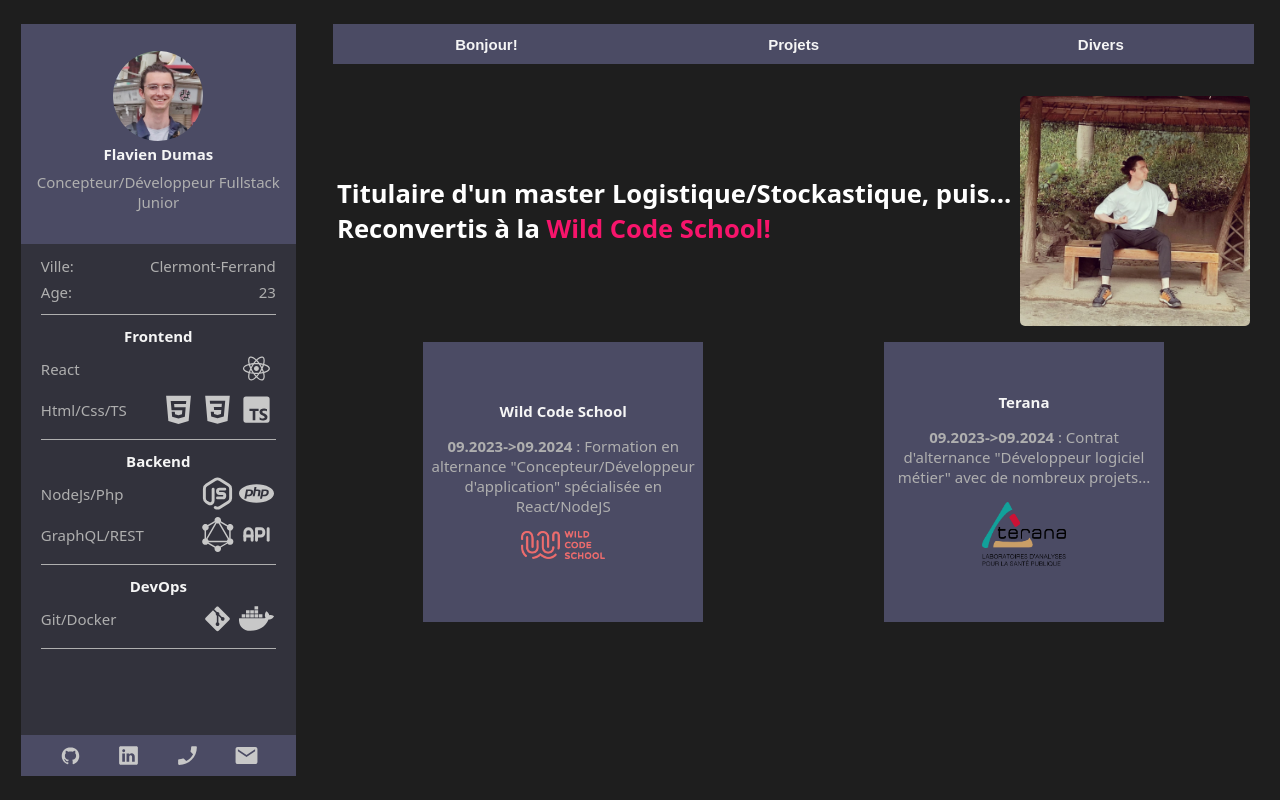
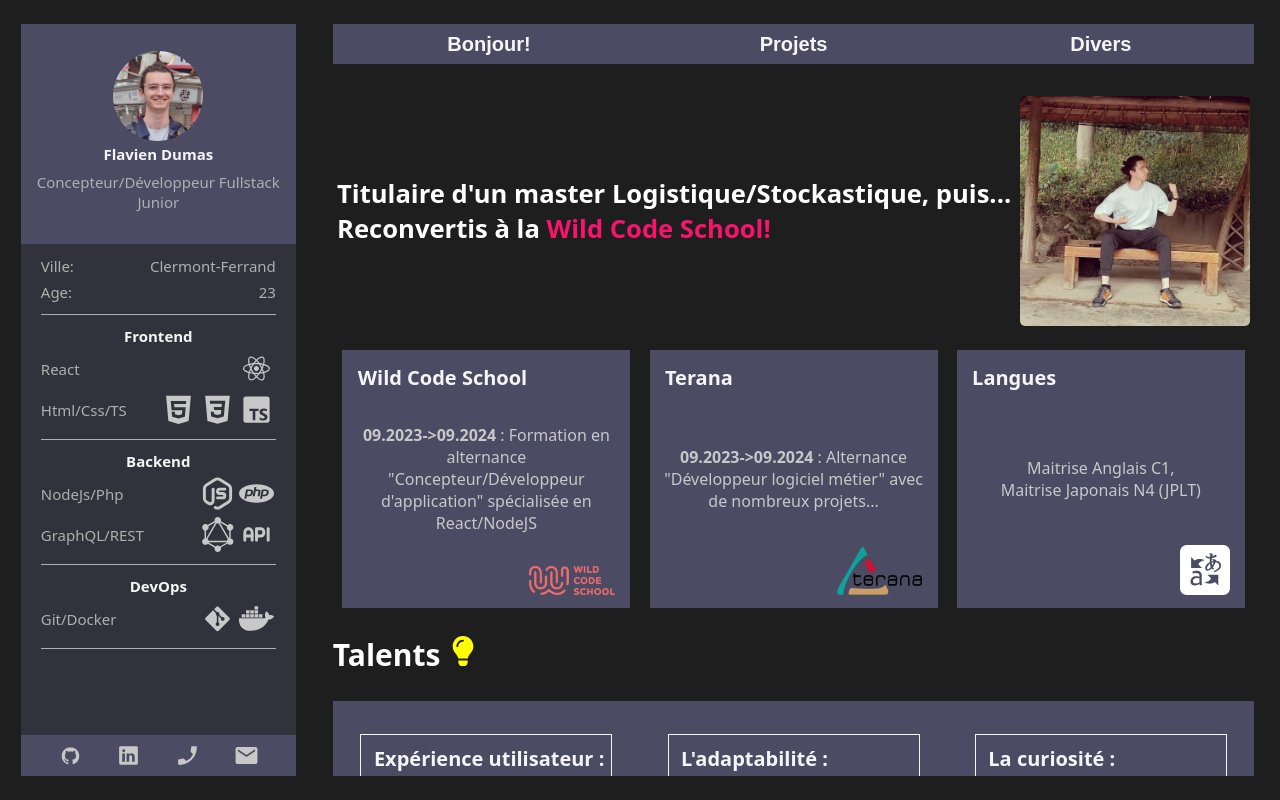
Before and after one commit to FlavienDumas/CV, a React (Vite) app: page / in a window 1280 px wide. Built offline with nearby package versions, Linux system fonts and the light colour scheme.

Commit message:
Home page finished for now

```diff
--- a/src/components/CardContent.jsx
+++ b/src/components/CardContent.jsx
@@ -6,7 +6,7 @@ function CardContent({ title, content, logo }) {
         <div className="center divCardContent">
             <h3>{title}</h3>
             <p>{content}</p>
-            <div>{logo}</div>
+            <div className="center">{logo}</div>
         </div>
     )
   }
--- a/src/components/CardSelf.jsx
+++ b/src/components/CardSelf.jsx
@@ -5,7 +5,7 @@ function CardSelf() {
     return (
         <div className="divHead center">
             <img src="../src/assets/pdpJapon.jpeg" alt="PDP" />
-            <h2>Flavien Dumas</h2>
+            <h4>Flavien Dumas</h4>
             <div className="center">Concepteur/Développeur Fullstack <br/> Junior</div>
         </div>
     )
--- a/src/components/SideBar.jsx
+++ b/src/components/SideBar.jsx
@@ -47,7 +47,7 @@ function SideBar() {
                     </div>
                 </div>
                 <div className="divInfo">
-                    <h2>Frontend</h2>
+                    <h4>Frontend</h4>
                     <div className="center">
                         <div>React</div>
                         <div className="center">
@@ -64,7 +64,7 @@ function SideBar() {
                     </div>
                 </div>
                 <div className="divInfo">
-                    <h2>Backend</h2>
+                    <h4>Backend</h4>
                     <div className="center">
                         <div>NodeJs/Php</div>
                         <div className="center">
@@ -81,7 +81,7 @@ function SideBar() {
                     </div>
                 </div>
                 <div className="divInfo">
-                    <h2>DevOps</h2>
+                    <h4>DevOps</h4>
                     <div className="center">
                         <div>Git/Docker</div>
                         <div className="center">
--- a/src/css/CardContent.css
+++ b/src/css/CardContent.css
@@ -1,24 +1,43 @@
 .divCardContent{
+    position: relative;
     flex-direction: column;
-    width: 30%;
-    height: 35vh;
-    min-width: 280px;
-    min-height: 170px;
+    width: 27%;
+    height: 15rem;
+    min-width: 270px;
+    min-height: 120px;
+    margin: 0.5rem;
+    padding: 0.5rem;
     background-color: rgb(75,75,100);
+    border: 1px solid rgb(75,75,100);
+    transition: 1s;
+}
+.divCardContent:hover{
+    border: 1px solid white;
 }
 .divCardContent h3{
+    position: absolute;
+    top: 5%;
+    left: 5%;
     color: whitesmoke;
 }
 .divCardContent p{
-    color: rgb(175,175,175);
-    font-size: 15px;
+    color: rgb(200,200,200);
+    font-size: 16px;
 }
 .divCardContent div{
+    position: absolute;
+    bottom: 5%;
+    right: 5%;
     overflow: hidden;
     max-width: 30%;
     max-height: 30%;
 }
 .divCardContent div img{
-    max-width: 100%;
-    max-height: 100%;
+    width: 100%;
+    height: 100%;
 }
+.divCardContent div .icon{
+    color: white;
+    width: 50px;
+    height: 50px;
+}
--- a/src/css/Home.css
+++ b/src/css/Home.css
@@ -21,8 +21,70 @@
     width: 100%;
 }
 
-.contentHome{
-    margin-top: 2vh;
+.divHome .divSubTitle{
+    margin: 0.5rem 0 1rem 0;
+    padding: 10px 0 10px 0;
+    justify-content: left;
+    width: 100%;
+}
+.divHome .divSubTitle .icon{
+    height: inherit;
+}
+
+.wideCard{
+    position: relative;
+    flex-wrap: wrap;
+    justify-content: space-around;
+    width: 100%;
+    padding: 3%;
+    background-color: rgb(75,75,100);
+}
+.wideCard p{
+    color: rgb(200,200,200);
+}
+.wideCard div{
+    position: relative;
+    flex-direction: column;
+    width: 25%;
+    height: 12rem;
+    min-width: 240px;
+    margin: 5px;
+    padding: 5px;
+    border: 1px solid whitesmoke;
+    transition: 1s;
+}
+.wideCard div:hover{
+    background-color: rgb(50,50,60);
+}
+.wideCard .yellow:hover{
+    border: 1px solid yellow;
+}
+.wideCard .red:hover{
+    border: 1px solid red;
+}
+.wideCard div h3{
+    position: absolute;
+    top: 5%;
+    left: 5%;
+    color: whitesmoke;
+}
+.wideCard div .icon{
+    position: absolute;
+    bottom: 5%;
+    right: 5%;
+    color: whitesmoke;
+    width: 35px;
+    height: 35px;
+}
+
+.smallCardsDiv{
+    flex-wrap: wrap;
     justify-content: space-around;
     width: 100%;
 }
+.contentHome{
+    flex-direction: column;
+    overflow: hidden;
+    margin-top: 2vh;
+    width: 100%;
+}
--- a/src/css/TopBar.css
+++ b/src/css/TopBar.css
@@ -14,8 +14,11 @@
     color: whitesmoke;
     height: 80%;
     width: 10%;
+    border: 1px solid rgb(75,75,100);
+    transition: 1s;
 }
 .divTopBar button:hover{
     cursor: pointer;
     background-color: rgb(50,50,60);
+    border: 1px solid white;
 }
--- a/src/css/global.css
+++ b/src/css/global.css
@@ -10,6 +10,15 @@ h1{
     text-align: left;
 }
 h2{
+    color: white;
+    font-size: 30px;
+    margin: 0;
+}
+h3{
+    font-size: 20px;
+    margin: 0;
+}
+h4{
     margin: 3px;
     padding: 0;
     font-size: 15px;
@@ -17,17 +26,14 @@ h2{
     color: whitesmoke;
     text-align: center;
 }
-h3{
-    font-size: 15px;
-    margin: 0;
-}
 .mainContent{
+    overflow: auto;
     position: fixed;
     left: 320px;
     top: 10vh;
     right: 1vw;
     height: 85vh;
-    min-width: 430px;
+    min-width: 575px;
     margin: 2vh 1vw 2vh 1vw;
 }
 
--- a/src/pages/Home.jsx
+++ b/src/pages/Home.jsx
@@ -1,25 +1,35 @@
 import { useEffect, useState } from "react";
 import CardContent from "../components/CardContent";
+import { SiMicrosofttranslator } from "react-icons/si";
+import { FaLightbulb } from "react-icons/fa";
+import { FaRegUser } from "react-icons/fa";
+import { FaExchangeAlt } from "react-icons/fa";
+import { FaMagnifyingGlass } from "react-icons/fa6";
+import { FaRegThumbsDown } from "react-icons/fa";
+import { VscSmiley } from "react-icons/vsc";
 
 function Home() {
   const [textWCS, setTextWCS] = useState();
   const [textTerana, setTextTerana] = useState();
+  const [textLangage, setTextLangage] = useState();
 
   useEffect(()=>{
     setTextWCS(<><b>09.2023-&gt;09.2024</b> :
     Formation en alternance "Concepteur/Développeur d'application" spécialisée en React/NodeJS</>);
     setTextTerana(<><b>09.2023-&gt;09.2024</b> :
-    Contrat d'alternance "Développeur logiciel métier" avec de nombreux projets...</>);
+    Alternance "Développeur logiciel métier" avec de nombreux projets...</>);
+    setTextLangage(<>Maitrise Anglais C1, <br/> Maitrise Japonais N4 (JPLT)</>);
   }, [])
 
     return (
       <div className="divHome">
         <div className="center divTitle">
           <h1>Titulaire d'un master Logistique/Stockastique, puis... <br/>
-          Reconvertis à la <a className="wcsLink" href="">Wild Code School!</a></h1>
+          Reconvertis à la <a className="wcsLink" href="https://www.wildcodeschool.com">Wild Code School!</a></h1>
           <img className="pdp" src="../src/assets/pdp.jpg" alt="PDP" />
         </div>
         <div className="center contentHome">
+          <div className="center smallCardsDiv">
             <CardContent
             title={"Wild Code School"}
             content={textWCS}
@@ -30,6 +40,45 @@ function Home() {
             content={textTerana}
             logo={<img src="../src/assets/terana.png" alt="WCS" />}
             />
+            <CardContent
+            title={"Langues"}
+            content={textLangage}
+            logo={<SiMicrosofttranslator className="icon"/>}
+            />
+          </div>
+          <div className="center divSubTitle">
+            <h2>Talents <FaLightbulb className="icon" color="yellow"/></h2>
+          </div>
+          <div className="center wideCard">
+            <div className="center yellow">
+              <h3>Expérience utilisateur :</h3>
+              <p>Quand on a fait des études dans plusieurs secteurs du tertiaire, facile de comprendre
+                les besoins métier des utilisateurs !</p>
+              <FaRegUser className="icon"/>
+            </div>
+            <div className="center yellow">
+              <h3>L'adaptabilité :</h3>
+              <p>Nécessaire pour participer à des projets différents et pour rapidement
+                être utile au sein d'une équipe !</p>
+              <FaExchangeAlt className="icon"/>
+            </div>
+            <div className="center yellow">
+              <h3>La curiosité :</h3>
+              <p>Toujours à l'affut des prochains outils qui faciliteront la création,
+                l'évolution et le maintenance des logiciels !</p>
+              <FaMagnifyingGlass className="icon"/>
+            </div>
+          </div>
+          <div className="center divSubTitle">
+            <h2>Défauts <FaRegThumbsDown className="icon" color="red"/></h2>
+          </div>
+          <div className="center wideCard">
+            <div className="center red">
+              <h3>Aucun</h3>
+              <p>Non vraiment, aucun.</p>
+              <VscSmiley className="icon"/>
+            </div>
+          </div>
         </div>
       </div>
     )
```
Also changed, not shown: src/assets/terana.png. Lines whose indentation alone changed are shown as unchanged.
